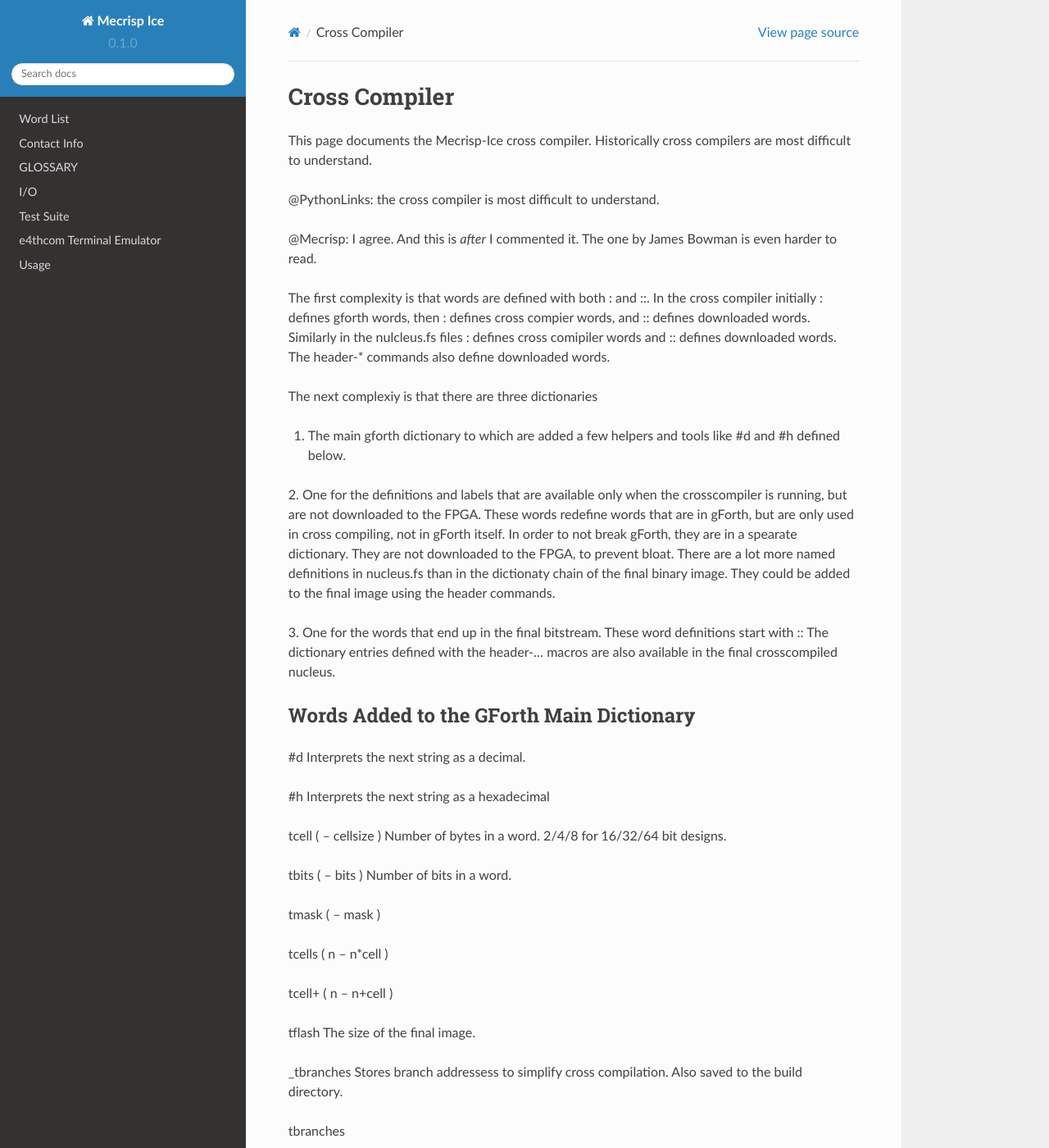
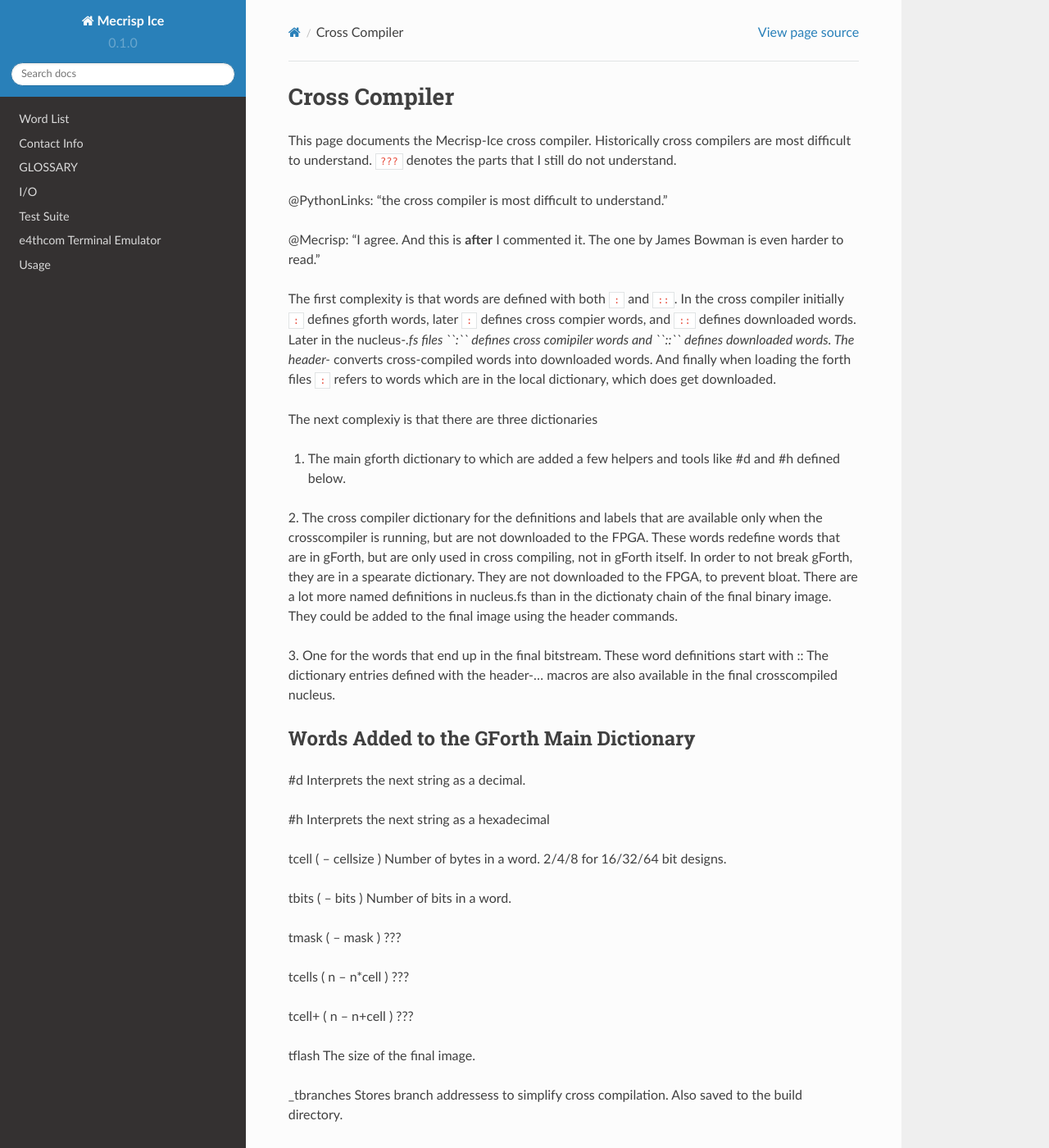
Before and after one commit to PythonLinks/Mecrisp-Ice, a Sphinx documentation site: the page built from docs/source/cross-compiler.rst, in a window 1280 px wide and 1400 px high. Shown: the whole window at 82% size. Built offline with Sphinx 7.4.7 and the Read the Docs theme 2.0.0, drawn with Linux system fonts in a browser that asks for light colours; some of the changed text lies outside the part shown.

Commit message:
Update cross-compiler.rst

```diff
--- a/docs/source/cross-compiler.rst
+++ b/docs/source/cross-compiler.rst
@@ -3,19 +3,19 @@
 
 This page documents the Mecrisp-Ice cross compiler.
 Historically cross compilers are most difficult to understand.
+``???`` denotes the parts that I still do not understand.
 
-@PythonLinks: the cross compiler is most difficult to understand.
+@PythonLinks: "the cross compiler is most difficult to understand."
 
-@Mecrisp: I agree. And this is *after* I commented it.  The one by James Bowman is even harder to read.
+@Mecrisp: "I agree. And this is **after** I commented it.  The one by James Bowman is even harder to read."
 
-The first complexity is that words are defined with both : and ::.  In the cross compiler initially : defines gforth words, then : defines cross compier words, and :: defines downloaded words.   Similarly in the nulcleus.fs files : defines cross comipiler words and :: defines downloaded words.  The header-* commands also define downloaded words.
+The first complexity is that words are defined with both ``:`` and ``::``.  In the cross compiler initially ``:`` defines gforth words, later ``:`` defines cross compier words, and ``::`` defines downloaded words.   Later in the nucleus-*.fs files ``:`` defines cross comipiler words and ``::`` defines downloaded words.   The header-* converts cross-compiled words into downloaded words.  And finally when loading the forth files ``:`` refers to words which are in the local dictionary, which does get downloaded.
 
 The next complexiy is that there are three dictionaries
 
 1. The main gforth dictionary to which are added a few helpers and tools like #d and #h defined below.
 
-2. One for the definitions and labels that are available only when the crosscompiler is running, but
-are not downloaded to the FPGA.  These words redefine words that are in gForth, but are only used in cross compiling, not in gForth itself. In order to not break gForth, they are in a spearate dictionary.
+2. The cross compiler dictionary for the definitions and labels that are available only when the crosscompiler is running, but are not downloaded to the FPGA.  These words redefine words that are in gForth, but are only used in cross compiling, not in gForth itself. In order to not break gForth, they are in a spearate dictionary.
 They are not downloaded to the FPGA, to prevent bloat.  There are a lot more named definitions in nucleus.fs than in the dictionaty chain of the final binary image.  They could be added to the final image using the header commands.
 
 3. One for the words that end up in the final bitstream.  These word definitions start with ::
@@ -32,17 +32,17 @@
 
 tbits  ( -- bits ) Number of bits in a word.
 
-tmask  ( -- mask )
+tmask  ( -- mask ) ???
 
-tcells ( n -- n*cell )
+tcells ( n -- n*cell )  ???
 
-tcell+ ( n -- n+cell )
+tcell+ ( n -- n+cell ) ???
 
 tflash The size of the final image.
 
 _tbranches Stores branch addressess to simplify cross compilation.  Also saved to the build directory.
 
-tbranches
+tbranches ???
 
 tdp Target dictionary Pointer.  used by ``here``
 
@@ -62,35 +62,40 @@
 tc,      ( c -- ) Add byte to target dictionary
 tw,      ( w -- ) Add word to target dictionary
 
-target-wordlist
+target-wordlist This is the list of words to be written to the FPGA.
+
 add-order
 
-Cross Compiler  Words
+Cross Compiler Words
 --------------------
 
-First we have gForth words which are included in the cross compiled environment.
+Hre are gForth words which are included in the cross compiled environment.  Significantly this makes all of the source GPL.
 
 (  Comments
 \  Comments
 
 org         Write to target dictionary pointer.
-include
-included
-[if]
-[else]
-[then]
+include       ???
+included      ???
+[if]         ???
+[else]        ???
+[then]        ???
 
-literal Generates a literal defined by the first bit being set to 1.  If the number already has a first bit ste to 1, inverts it, sets the first bit to 1, and then adds the invert command.
+literal Generates a literal defined by the first bit being set to 1.  If the number already has a first bit ste to 1, inverts it, sets the first bit to 1, and then adds the invert command to the emitted Forth.
 
 tail-call-optimisation If the last word in a definition is a call, then we can just return up another level.
 
 header  Adds a word to the target dictionary.
 
-header-imm
-header-imm-0-foldable
+header-imm  Adds an immediate word to the target dictionary.
+
 
 These words add a word to the target dictionary, and mark that it is foldable if that
-many arguments are all literals.
+many arguments are all literals.  For example 2 3 + is 2 foldable and just generaes a 5,
+rather than downloading all of those arguments to the FPGA>
+
+header-imm-0-foldable Adds an immediate foldable word to the target dictionary.
+
 
 header-0-foldable
 
```
